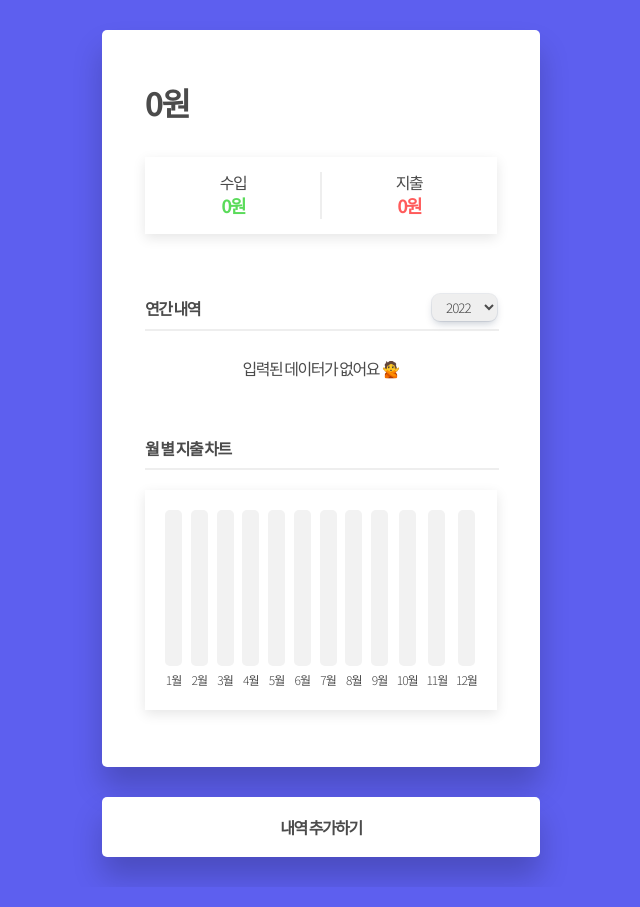
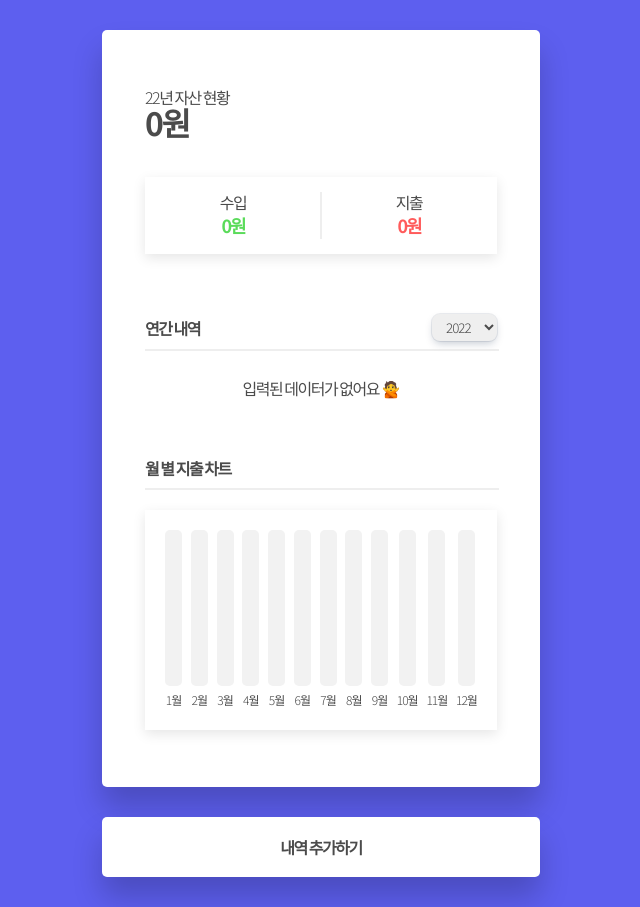
Before and after one commit to sypear/my-pocket, a React (Create React App) app: page / in a window 1280 px wide. Shown: the whole page, without its empty margins (319-959 px from the left). Built offline with nearby package versions, Linux system fonts and the light colour scheme.

Commit message:
:recycle: 년도를 두글자로 표시하는 변수의 이름을 좀 더 명확하게 수정 (year → twoDigitYear)

```diff
--- a/src/components/Pocket/PocketStatus.js
+++ b/src/components/Pocket/PocketStatus.js
@@ -6,7 +6,7 @@ const PocketStatus = (props) => {
     const [totalAssets, setTotalAssets] = useState(0);
     const [totalIncome, setTotalIncome] = useState(0);
     const [totalExpense, setTotalExpense] = useState(0);
-    const year = props.filteredYear.slice(-2);
+    const twoDigitYear = props.filteredYear.slice(-2);
 
     useEffect(() => {
         let total = {assets: 0, income: 0, expense: 0};
@@ -32,6 +32,7 @@ const PocketStatus = (props) => {
     return (
         <div className="pocket__status">
             <div className="pocket__status-title">
+                <h1 className="fs-normal fw-light">{twoDigitYear}년 자산 현황</h1>
                 <strong className="fs-title">{addComma(totalAssets.toString())}원</strong>
             </div>
 
```
